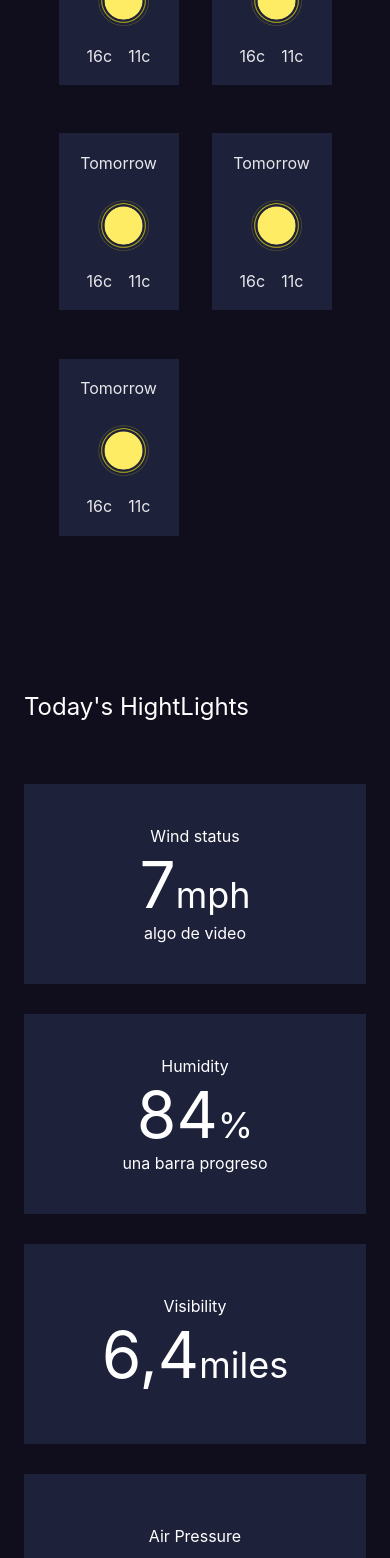
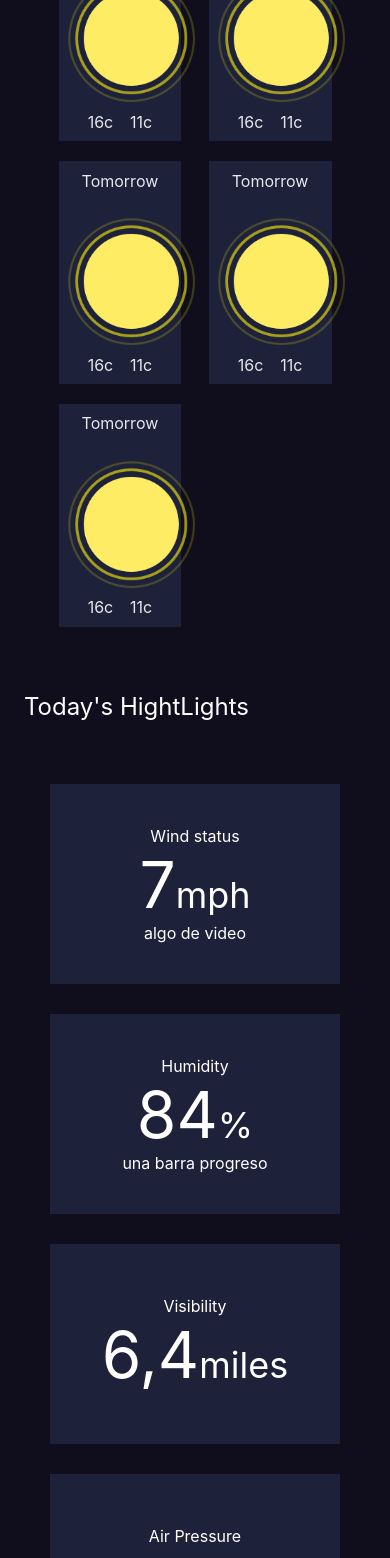
Before and after one commit to chars32/coolweahterapp, a React (Create React App) app: page / in a window 390 px wide. Shown: the part 1020-2578 px from the top of the page. Built offline with nearby package versions, Linux system fonts and the light colour scheme; no server answers.

Commit message:
5. Html and css 80% done

```diff
--- a/src/components/DailyWheater.jsx
+++ b/src/components/DailyWheater.jsx
@@ -1,6 +1,6 @@
 import React from "react";
 //MaterialUI
-import { Box, makeStyles } from "@material-ui/core";
+import { Box, makeStyles, useMediaQuery, useTheme } from "@material-ui/core";
 //Components
 import HeaderLocation from "../components/HeaderLocation";
 import ActualWheaterBox from "../components/ActualWheater";
@@ -14,15 +14,21 @@ const useStyles = makeStyles({
     flexDirection: "column",
     backgroundColor: "#1E213A",
   },
+  mainupmd: {
+    width: "35%",
+  },
 });
+
+//Actual Date
+const now = new Date().toUTCString().split(" ", 3).join(" ");
 
 const DailyWheater = ({ lat, lon }) => {
   const styles = useStyles();
   console.log(lat, lon);
-  //Actual Date
-  const now = new Date().toUTCString().split(" ", 3).join(" ");
+  const theme = useTheme();
+  const matches = useMediaQuery(theme.breakpoints.up("lg"));
   return (
-    <Box className={styles.main}>
+    <Box className={`${styles.main} ${matches && styles.mainupmd}`}>
       <HeaderLocation />
       <ActualWheaterBox
         name={data.name}
--- a/src/components/FiveDaysWeather.jsx
+++ b/src/components/FiveDaysWeather.jsx
@@ -1,5 +1,5 @@
 import React from "react";
-import { Box, makeStyles } from "@material-ui/core";
+import { Box, makeStyles, useMediaQuery, useTheme } from "@material-ui/core";
 
 import clear from "../assets/img/Clear.png";
 
@@ -24,58 +24,120 @@ const useStyles = makeStyles({
     display: "flex",
     justifyContent: "space-evenly",
     alignItems: "center",
-    width: "120px",
-    height: "177px",
+    width: "45%",
+    margin: "10px 0",
     color: "#E7E7EB",
     flexDirection: "column",
+    height: "33%",
   },
   boxTempWeather: {
     display: "flex",
     justifyContent: "space-evenly",
     width: "80%",
   },
+  //mediaquery
+  mainupmd: {
+    height: "30%",
+  },
+  boxWeatherMainUpMd: {
+    display: "flex",
+    justifyContent: "space-between",
+    height: "80%",
+    alignItems: "center",
+    padding: "0 24px",
+    width: "80%",
+  },
+  boxWeatherUpMd: {
+    backgroundColor: "#1E213A",
+    display: "flex",
+    justifyContent: "space-evenly",
+    alignItems: "center",
+    width: "17%",
+    color: "#E7E7EB",
+    flexDirection: "column",
+    height: "85%",
+    borderRadius: "10px",
+  },
 });
 
 const FiveDaysWeather = () => {
+  const theme = useTheme();
+  const matches = useMediaQuery(theme.breakpoints.up("lg"));
+
   const styles = useStyles();
+
   return (
-    <Box className={styles.main}>
-      <Box className={styles.boxWeatherMain}>
-        <Box className={styles.boxWeather}>
+    <Box className={`${styles.main} ${matches && styles.mainupmd}`}>
+      <Box
+        className={`${
+          matches ? styles.boxWeatherMainUpMd : styles.boxWeatherMain
+        }`}
+      >
+        <Box
+          className={`${matches ? styles.boxWeatherUpMd : styles.boxWeather}`}
+        >
           <Box component="p">Tomorrow</Box>
-          <Box component="img" src={clear} width="50%"></Box>
+          <Box
+            component="img"
+            src={clear}
+            width={matches ? "55%" : "150px"}
+          ></Box>
           <Box className={styles.boxTempWeather}>
             <Box component="span">16c</Box>
             <Box component="span">11c</Box>
           </Box>
         </Box>
-        <Box className={styles.boxWeather}>
+        <Box
+          className={`${matches ? styles.boxWeatherUpMd : styles.boxWeather}`}
+        >
           <Box component="p">Tomorrow</Box>
-          <Box component="img" src={clear} width="50%"></Box>
+          <Box
+            component="img"
+            src={clear}
+            width={matches ? "55%" : "150px"}
+          ></Box>
           <Box className={styles.boxTempWeather}>
             <Box component="span">16c</Box>
             <Box component="span">11c</Box>
           </Box>
         </Box>
-        <Box className={styles.boxWeather}>
+        <Box
+          className={`${matches ? styles.boxWeatherUpMd : styles.boxWeather}`}
+        >
           <Box component="p">Tomorrow</Box>
-          <Box component="img" src={clear} width="50%"></Box>
+          <Box
+            component="img"
+            src={clear}
+            width={matches ? "55%" : "150px"}
+          ></Box>
           <Box className={styles.boxTempWeather}>
             <Box component="span">16c</Box>
             <Box component="span">11c</Box>
           </Box>
         </Box>
-        <Box className={styles.boxWeather}>
+        <Box
+          className={`${matches ? styles.boxWeatherUpMd : styles.boxWeather}`}
+        >
           <Box component="p">Tomorrow</Box>
-          <Box component="img" src={clear} width="50%"></Box>
+          <Box
+            component="img"
+            src={clear}
+            width={matches ? "55%" : "150px"}
+          ></Box>
           <Box className={styles.boxTempWeather}>
             <Box component="span">16c</Box>
             <Box component="span">11c</Box>
           </Box>
         </Box>
-        <Box className={styles.boxWeather}>
+        <Box
+          className={`${matches ? styles.boxWeatherUpMd : styles.boxWeather}`}
+        >
           <Box component="p">Tomorrow</Box>
-          <Box component="img" src={clear} width="50%"></Box>
+          <Box
+            component="img"
+            src={clear}
+            width={matches ? "55%" : "150px"}
+          ></Box>
           <Box className={styles.boxTempWeather}>
             <Box component="span">16c</Box>
             <Box component="span">11c</Box>
--- a/src/components/HightlightsWeahter.jsx
+++ b/src/components/HightlightsWeahter.jsx
@@ -1,5 +1,5 @@
 import React from "react";
-import { Box, makeStyles } from "@material-ui/core";
+import { Box, makeStyles, useMediaQuery, useTheme } from "@material-ui/core";
 
 const useStyles = makeStyles({
   main: {
@@ -10,6 +10,7 @@ const useStyles = makeStyles({
   mainBoxes: {
     display: "flex",
     flexDirection: "column",
+    alignItems: "center",
   },
   boxes: {
     backgroundColor: "#1E213A",
@@ -20,18 +21,50 @@ const useStyles = makeStyles({
     margin: "15px 0",
     justifyContent: "center",
     textAlign: "center",
+    width: "85%",
+  },
+  // mediaquerys
+  mainuplg: {
+    display: "flex",
+    flexDirection: "column",
+    alignItems: "center",
+    // boxSizing: "border-box",
+    height: "70%",
+    color: "white",
+    backgroundColor: "#100E1D",
+  },
+
+  mainuplg_p: {
+    width: "80%",
+  },
+
+  mainBoxesUpLg: {
+    display: "flex",
+    justifyContent: "space-between",
+    flexWrap: "wrap",
+  },
+
+  boxesUpLg: {
+    width: "45%",
   },
 });
 
 const HightlightsWeahter = () => {
+  const theme = useTheme();
+  const matches = useMediaQuery(theme.breakpoints.up("lg"));
   const styles = useStyles();
   return (
-    <Box className={styles.main}>
-      <Box component="p" fontSize="24px" p={3}>
+    <Box className={`${matches ? styles.mainuplg : styles.main}`}>
+      <Box
+        className={matches && styles.mainuplg_p}
+        component="p"
+        fontSize="24px"
+        p={3}
+      >
         Today's HightLights
       </Box>
-      <Box className={styles.mainBoxes} p={3}>
-        <Box className={styles.boxes}>
+      <Box className={matches ? styles.mainBoxesUpLg : styles.mainBoxes} p={3}>
+        <Box className={`${styles.boxes} ${matches && styles.boxesUpLg}`}>
           <Box component="span">Wind status</Box>
           <Box>
             <Box component="span" fontSize="64px">
@@ -43,7 +76,7 @@ const HightlightsWeahter = () => {
             <Box component="p">algo de video</Box>
           </Box>
         </Box>
-        <Box className={styles.boxes}>
+        <Box className={`${styles.boxes} ${matches && styles.boxesUpLg}`}>
           <Box component="span">Humidity</Box>
           <Box>
             <Box component="span" fontSize="64px">
@@ -55,7 +88,7 @@ const HightlightsWeahter = () => {
             <Box component="p">una barra progreso</Box>
           </Box>
         </Box>
-        <Box className={styles.boxes}>
+        <Box className={`${styles.boxes} ${matches && styles.boxesUpLg}`}>
           <Box component="span">Visibility</Box>
           <Box>
             <Box component="span" fontSize="64px">
@@ -66,7 +99,7 @@ const HightlightsWeahter = () => {
             </Box>
           </Box>
         </Box>
-        <Box className={styles.boxes}>
+        <Box className={`${styles.boxes} ${matches && styles.boxesUpLg}`}>
           <Box component="span">Air Pressure</Box>
           <Box>
             <Box component="span" fontSize="64px">
--- a/src/components/Home.jsx
+++ b/src/components/Home.jsx
@@ -1,12 +1,24 @@
 // React
 import React, { useState } from "react";
 // MaterialUI
-import { Box } from "@material-ui/core";
+import { Box, makeStyles, useMediaQuery, useTheme } from "@material-ui/core";
 // Components
 import DailyWheater from "./DailyWheater";
 import StatsWeather from "./StatsWeather";
 
+const useStyle = makeStyles({
+  mainupmd: {
+    display: "flex",
+  },
+});
+
 const Home = () => {
+  //Styles
+  const styles = useStyle();
+  // Theme and Mediaquery
+  const theme = useTheme();
+  const matches = useMediaQuery(theme.breakpoints.up("lg"));
+
   const [latitude, setLatitude] = useState();
   const [longitude, setLongitude] = useState();
   // Getting latitud and longitude
@@ -16,7 +28,7 @@ const Home = () => {
   });
 
   return (
-    <Box height="100%">
+    <Box height="100%" className={matches && styles.mainupmd}>
       <DailyWheater lat={latitude} lon={longitude} />
       <StatsWeather />
     </Box>
--- a/src/components/StatsWeather.jsx
+++ b/src/components/StatsWeather.jsx
@@ -1,11 +1,22 @@
 import React from "react";
-import { Box, makeStyles } from "@material-ui/core";
+import { Box, makeStyles, useMediaQuery, useTheme } from "@material-ui/core";
 import FiveDaysWeather from "./FiveDaysWeather";
 import HightlightsWeahter from "./HightlightsWeahter";
 
+const useStyles = makeStyles({
+  mainupmd: {
+    display: "flex",
+    flexDirection: "column",
+    width: "65%",
+  },
+});
+
 const StatsWeather = () => {
+  const styles = useStyles();
+  const theme = useTheme();
+  const matches = useMediaQuery(theme.breakpoints.up("lg"));
   return (
-    <Box>
+    <Box className={matches && styles.mainupmd}>
       <FiveDaysWeather />
       <HightlightsWeahter />
     </Box>
```
Also changed, not shown: 1 other file (tests, documents, lock files or other folders).
